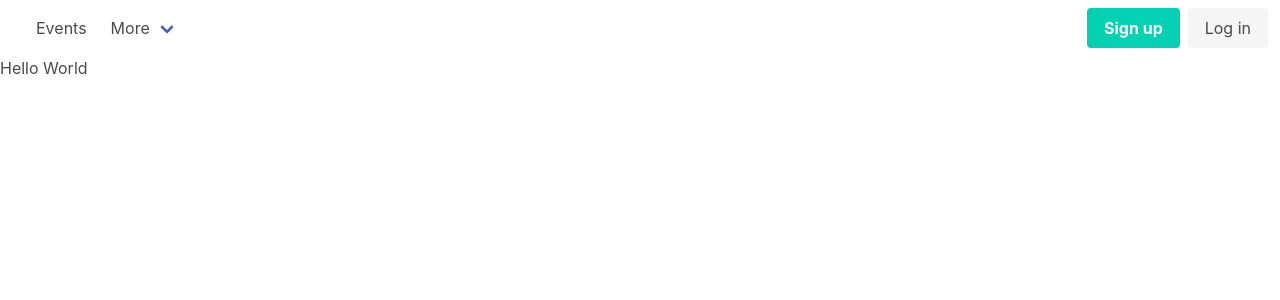
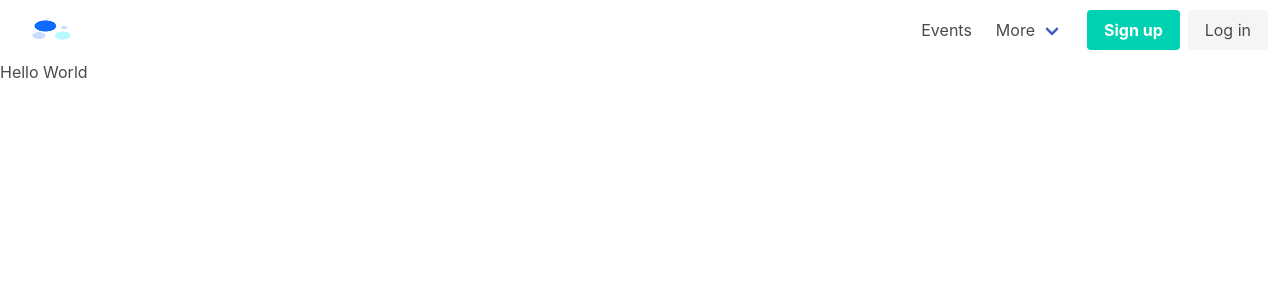
Before and after one commit to wendycodeworks/tavata, a React (Create React App) app: page / in a window 1280 px wide. Shown: the top 300 px of the page. Built offline with nearby package versions, Linux system fonts and the light colour scheme.

Commit message:
edit navbar

```diff
--- a/src/pages/components/NavBar.js
+++ b/src/pages/components/NavBar.js
@@ -1,15 +1,21 @@
-import React from 'react';
+import React, {Component} from 'react';
 import 'bulma';
+import logo from "./assets/logo.png"
 
-const NavBar = () => {
+class NavBar extends Component {
+
+    render(){
+
     return(
-        <div>
+    <div>
         <div>
             <nav class="navbar" role="navigation" aria-label="main navigation">
                 <div class="navbar-brand">
-                    <div class="navbar-item" href="https://bulma.io">
-
-                    </div>
+                    <div class="navbar-item" href="#">
+                    <a class="navbar-item" href="#">
+                        <img src={logo} width="55" height="150"/>
+                    </a>
+                 </div>
 
                     <a role="button" class="navbar-burger burger" aria-label="menu" aria-expanded="false" data-target="navbarBasicExample">
                     <span aria-hidden="true"></span>
@@ -19,7 +25,7 @@ const NavBar = () => {
                 </div>
 
                 <div id="navbarBasicExample" class="navbar-menu">
-                    <div class="navbar-start">
+                    <div class="navbar-end">
                     <a class="navbar-item">
                         Events
                     </a>
@@ -47,7 +53,6 @@ const NavBar = () => {
                     </div>
                     </div>
 
-                    <div class="navbar-end">
                     <div class="navbar-item">
                         <div class="buttons">
                         <a class="button is-primary">
@@ -58,12 +63,13 @@ const NavBar = () => {
                         </div>
                         </div>
                     </div>
-                    </div>
+
                 </div>
-                </nav>
+            </nav>
         </div>
-        </div>
+    </div>
     )
+}
 }
 
 export default NavBar;
```
Also changed, not shown: src/pages/components/assets/logo.png (added).
